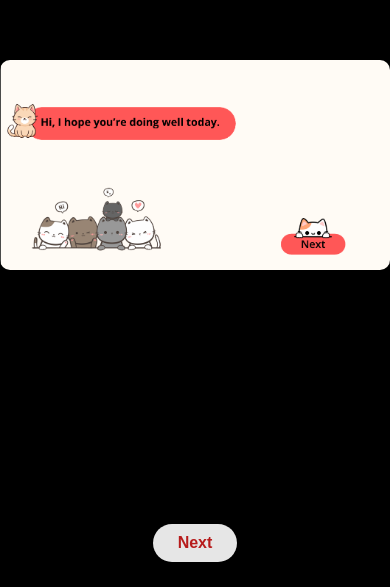
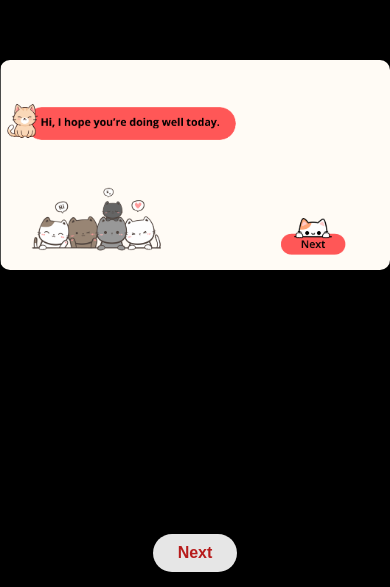
Before and after one commit to CausedWave21/Foryou, a plain HTML site: page index.html in a window 390 px wide. Shown: the part 257-844 px from the top of the page. Drawn offline with Linux system fonts and the light colour scheme.

Commit message:
Update style.css

```diff
--- a/style.css
+++ b/style.css
@@ -70,6 +70,9 @@ body {
   }
 
   .controls {
-    bottom: 25px;
+    bottom: 15px;          /* move slightly higher for small screens */
+    gap: 10px;              /* reduce gap between buttons */
+    flex-wrap: wrap;        /* allow buttons to wrap if too wide */
+    padding: 0 10px;        /* add small padding from edges */
   }
 }
```
